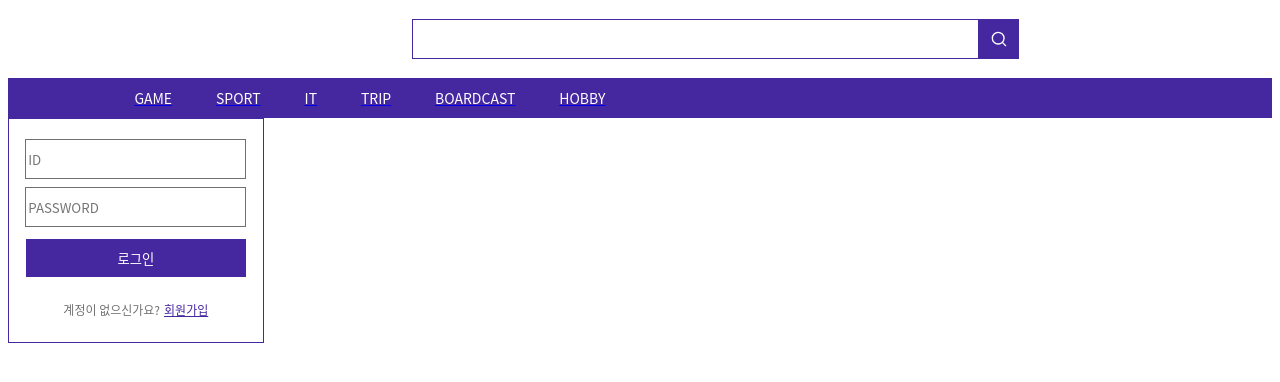
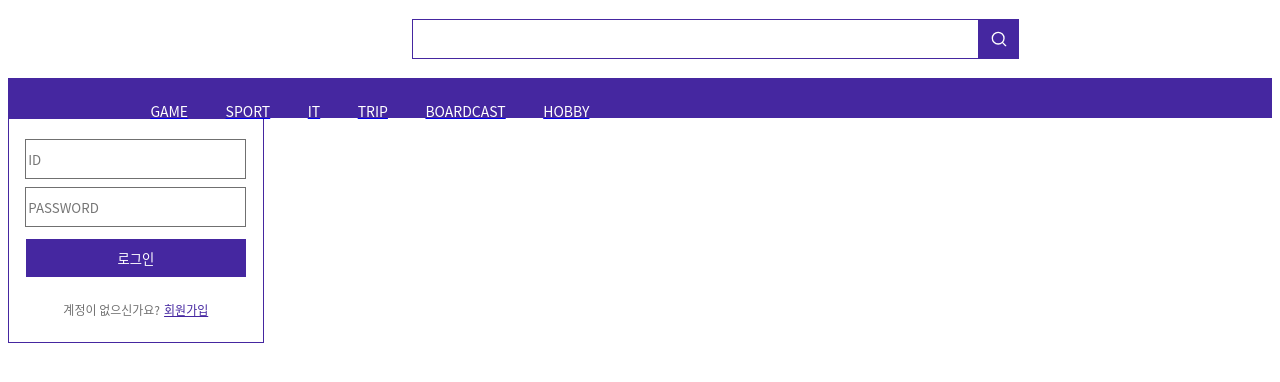
Before and after one commit to CL-INSIDE/CL-INSIDE-CL-INSIDE-project_FrontEnd_V1, a React (Create React App) app: page / in a window 1280 px wide. Shown: the top 382 px of the page. Built offline with nearby package versions, Linux system fonts and the light colour scheme.

Commit message:
⚡ :: header style 수정

```diff
--- a/src/components/header/style.ts
+++ b/src/components/header/style.ts
@@ -10,13 +10,19 @@ export const HeaderTextBox = styled.div`
   margin-left: 10%;
   display: flex;
   justify-content: space-between;
-  align-items: center;
+  // align-items: center;
 `;
 
 export const HeaderText = styled.p`
   color: white;
   cursor: pointer;
+  height: 40px;
+  padding: 9px 16px;
   font-family: "Noto Sans CJK KR";
   font-size: 14px;
   font-weight: 500;
+  :hover {
+    color: #4527a0;
+    background-color: white;
+  }
 `;
```
